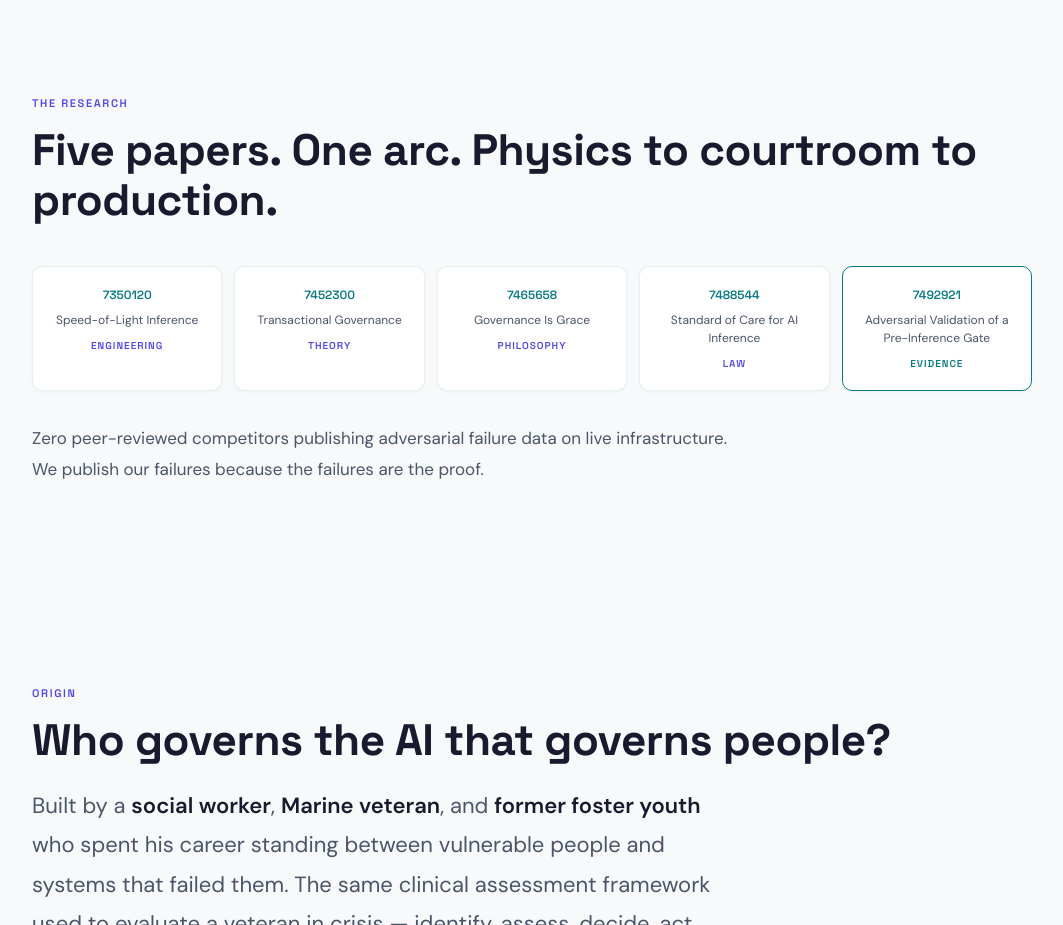
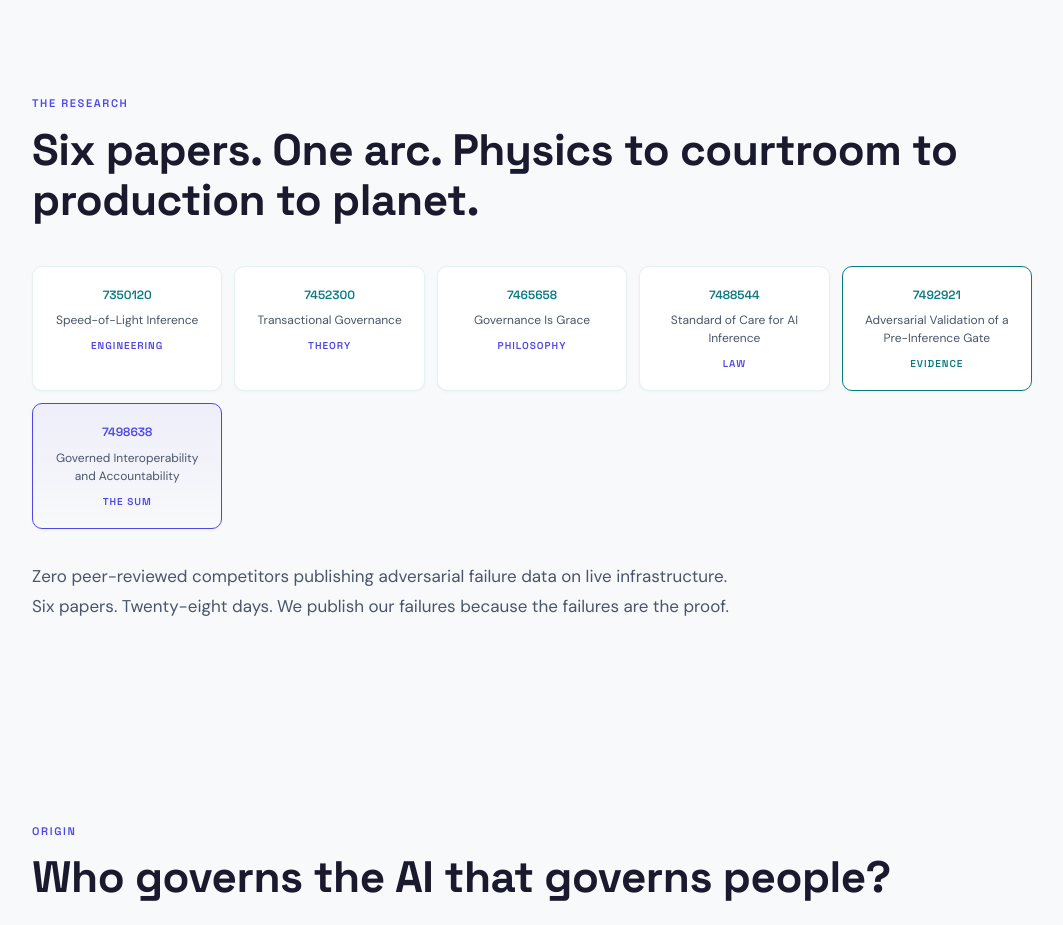
Before and after one commit to debacconexus/debacconexus-site, a plain HTML site: page index.html in a window 1280 px wide. Shown: the part 4560-5485 px from the top of the page, without its empty margins (108-1171 px from the left). Drawn offline with Linux system fonts and the light colour scheme.

Commit message:
Add paper 6: Governed Interoperability and Accountability

```diff
--- a/index.html
+++ b/index.html
@@ -291,7 +291,7 @@ footer a{color:var(--cyan);text-decoration:none}
 <section class="proof">
   <div class="container">
     <div class="section-tag">The research</div>
-    <h2 class="section-title">Five papers. One arc. Physics to courtroom to production.</h2>
+    <h2 class="section-title">Six papers. One arc. Physics to courtroom to production to planet.</h2>
     <div class="paper-arc">
       <div class="paper-card">
         <div class="id">7350120</div>
@@ -318,8 +318,13 @@ footer a{color:var(--cyan);text-decoration:none}
         <div class="title">Adversarial Validation of a Pre-Inference Gate</div>
         <div class="domain" style="color:var(--cyan)">Evidence</div>
       </div>
+      <div class="paper-card" style="border-color:var(--electric);background:linear-gradient(180deg,rgba(79,70,229,0.06),transparent)">
+        <div class="id" style="color:var(--electric)">7498638</div>
+        <div class="title">Governed Interoperability and Accountability</div>
+        <div class="domain" style="color:var(--electric)">The Sum</div>
+      </div>
     </div>
-    <p class="section-body" style="margin-top:32px">Zero peer-reviewed competitors publishing adversarial failure data on live infrastructure. We publish our failures because the failures are the proof.</p>
+    <p class="section-body" style="margin-top:32px">Zero peer-reviewed competitors publishing adversarial failure data on live infrastructure. Six papers. Twenty-eight days. We publish our failures because the failures are the proof.</p>
   </div>
 </section>
 
```
